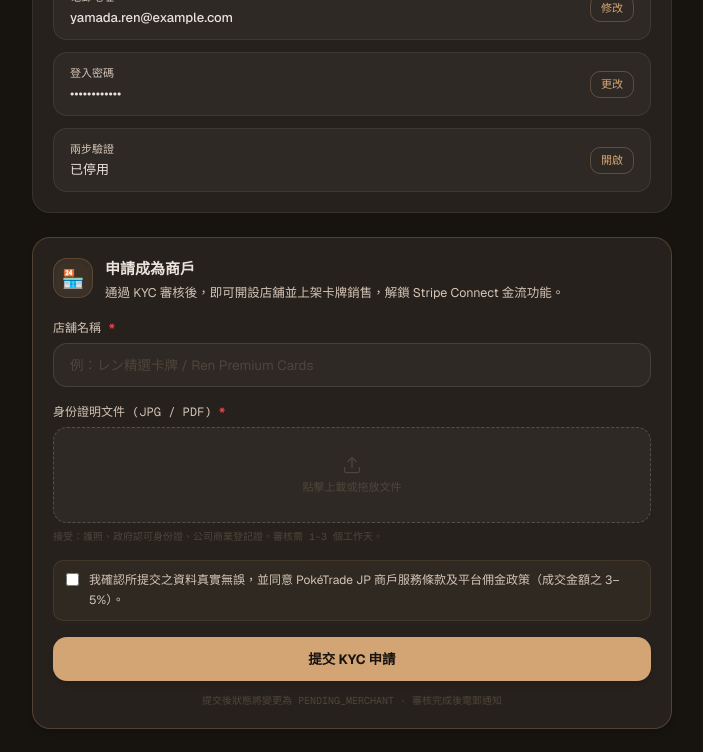
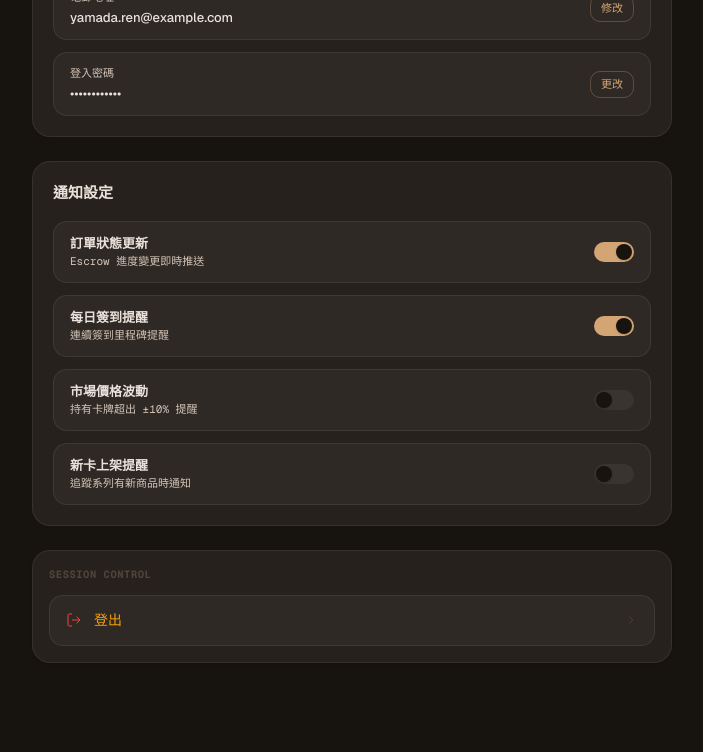
Before and after one commit to VxxxxC/Pokemon-Card-Trading-Platform-Client, a Next.js app: page /profile/user/settings in a window 1280 px wide. Shown: the part 780-1532 px from the top of the page, without its empty margins (40-743 px from the left). After the commit the page ends 1491 px from the top, so only its background shows below. Built offline with nearby package versions, Linux system fonts and the light colour scheme.

Commit message:
remove 2FA & KYC

```diff
--- a/app/profile/user/settings/page.tsx
+++ b/app/profile/user/settings/page.tsx
@@ -149,7 +149,6 @@
                   action: "修改",
                 },
                 { label: "登入密碼", value: "••••••••••••", action: "更改" },
-                { label: "兩步驗證", value: "已停用", action: "開啟" },
               ].map(({ label, value, action }) => (
                 <div
                   key={label}
@@ -173,111 +172,6 @@
                 </div>
               ))}
             </div>
-          </section>
-
-          {/* ── KYC — Apply for Merchant ───────────────────────────────────── */}
-          <section
-            aria-labelledby="kyc-heading"
-            className="bg-bg-card rounded-2xl border border-[rgba(212,165,116,0.25)] p-5 shadow-md"
-          >
-            <div className="flex items-start gap-3 mb-4">
-              <div className="w-10 h-10 rounded-xl bg-[rgba(212,165,116,0.12)] border border-brand/20 flex items-center justify-center shrink-0 shadow-inner">
-                <span className="text-[18px]" aria-hidden="true">
-                  🏪
-                </span>
-              </div>
-              <div>
-                <h2
-                  id="kyc-heading"
-                  className="font-sans font-bold text-[15px] text-text-primary"
-                >
-                  申請成為商戶
-                </h2>
-                <p className="font-sans text-[12.5px] text-text-secondary mt-0.5 leading-relaxed">
-                  通過 KYC 審核後，即可開設店舖並上架卡牌銷售，解鎖 Stripe
-                  Connect 金流功能。
-                </p>
-              </div>
-            </div>
-
-            <form className="space-y-4" onSubmit={(e) => e.preventDefault()}>
-              <div>
-                <label
-                  htmlFor="shop-name"
-                  className="font-mono text-[12px] text-text-secondary block mb-1.5"
-                >
-                  店舖名稱 <span className="text-error font-bold">*</span>
-                </label>
-                <input
-                  id="shop-name"
-                  type="text"
-                  placeholder="例：レン精選卡牌 / Ren Premium Cards"
-                  className="w-full h-11 bg-bg-elevated border border-[rgba(237,232,224,0.12)] rounded-xl px-4 font-sans text-[13.5px] text-text-primary placeholder-text-disabled focus:outline-none focus:border-brand/50 transition-colors"
-                />
-              </div>
-              <div>
-                <label
-                  htmlFor="kyc-doc"
-                  className="font-mono text-[12px] text-text-secondary block mb-1.5"
-                >
-                  身份證明文件 (JPG / PDF){" "}
-                  <span className="text-error font-bold">*</span>
-                </label>
-                {/* TODO: [server] File upload div is decorative — no `<input type="file">` element, no Supabase Storage upload handler. Implement with supabase.storage.from('kyc-docs').upload(userId, file) */}
-                <div className="h-24 bg-bg-elevated border border-dashed border-[rgba(237,232,224,0.20)] rounded-xl flex flex-col items-center justify-center gap-1 cursor-pointer hover:border-brand/40 transition-colors group">
-                  <svg
-                    width="20"
-                    height="20"
-                    viewBox="0 0 24 24"
-                    fill="none"
-                    stroke="#50453b"
-                    strokeWidth="1.5"
-                    strokeLinecap="round"
-                    strokeLinejoin="round"
-                    aria-hidden="true"
-                    className="group-hover:stroke-brand transition-colors"
-                  >
-                    <path d="M21 15v4a2 2 0 0 1-2 2H5a2 2 0 0 1-2-2v-4" />
-                    <polyline points="17 8 12 3 7 8" />
-                    <line x1="12" y1="3" x2="12" y2="15" />
-                  </svg>
-                  <p className="font-mono text-[11px] text-text-disabled group-hover:text-brand transition-colors">
-                    點擊上載或拖放文件
-                  </p>
-                </div>
-                <p className="font-mono text-[10px] text-text-disabled mt-1.5 leading-normal">
-                  接受：護照、政府認可身份證、公司商業登記證。審核需 1–3
-                  個工作天。
-                </p>
-              </div>
-
-              <div className="flex items-start gap-2.5 px-3 py-2.5 bg-[rgba(212,165,116,0.06)] rounded-lg border border-[rgba(212,165,116,0.12)]">
-                <input
-                  id="kyc-agree"
-                  type="checkbox"
-                  className="mt-0.5 accent-[#d4a574] cursor-pointer"
-                />
-                <label
-                  htmlFor="kyc-agree"
-                  className="font-sans text-[12px] text-text-secondary leading-relaxed cursor-pointer"
-                >
-                  我確認所提交之資料真實無誤，並同意 PokéTrade JP
-                  商戶服務條款及平台佣金政策（成交金額之 3–5%）。
-                </label>
-              </div>
-
-              {/* TODO: [server] "提交 KYC 申請" form submit has no handler — must call server action to INSERT into `kyc_applications` table and update `profiles.role = 'PENDING_MERCHANT'` */}
-              <button
-                type="submit"
-                className="w-full h-11 bg-brand text-[#17130f] font-sans font-bold text-[13.5px] rounded-xl hover:bg-brand-hover active:scale-[0.98] transition-all cursor-pointer shadow-md"
-              >
-                提交 KYC 申請
-              </button>
-            </form>
-
-            <p className="font-mono text-[10px] text-text-disabled mt-3 text-center">
-              提交後狀態將變更為 PENDING_MERCHANT · 審核完成後電郵通知
-            </p>
           </section>
 
           {/* ── Notifications ─────────────────────────────────────────────── */}
```
